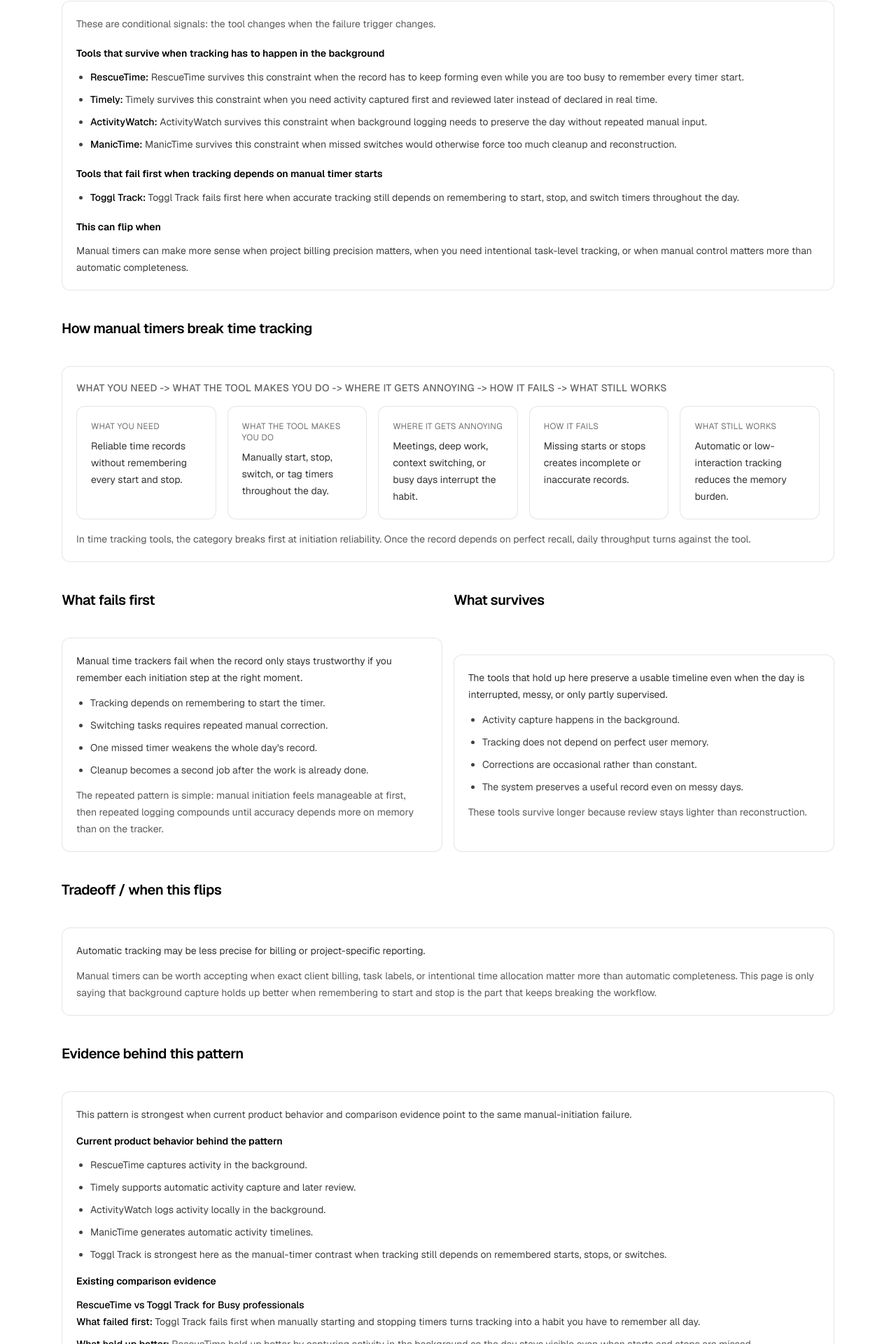
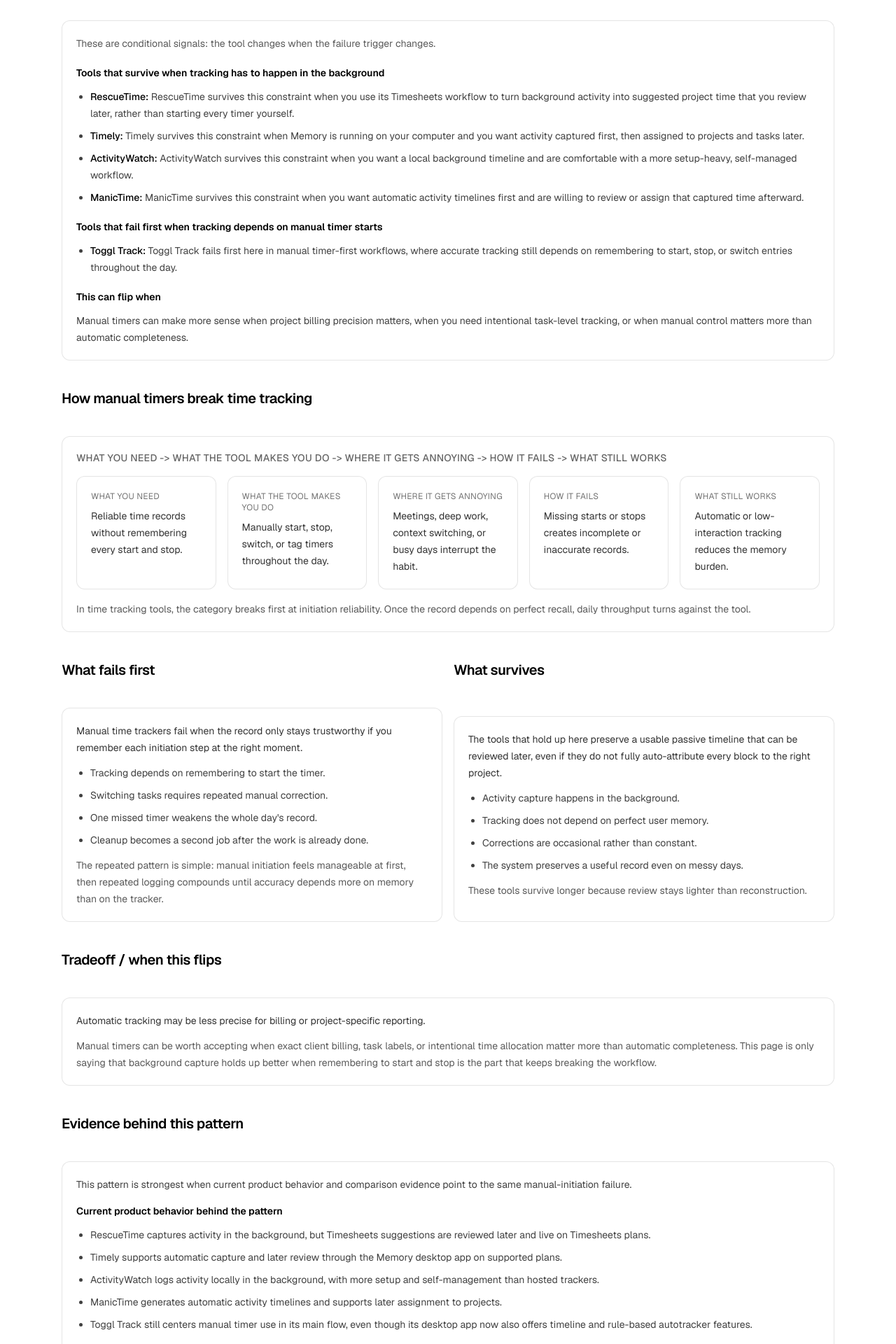
Before and after one commit to cullenmeyers/programmatic-comparisons, a Next.js app: page /time-tracking-tools/without-manual-timers in a window 1280 px wide. Shown: the part 640-2560 px from the top of the page at 70% size. Built offline with nearby package versions, Linux system fonts and the light colour scheme; no server answers.

Commit message:
Mark time tracking constraint page publish ready

```diff
--- a/content/seo/category-constraint-page-status.json
+++ b/content/seo/category-constraint-page-status.json
@@ -19,14 +19,13 @@
   "summary": {
     "closest_to_publish_ready": {
       "route": "/time-tracking-tools/without-manual-timers",
-      "reason": "It passes mechanism, tool eligibility, evidence, and template gates, and is mainly blocked by remaining external validation and indexing restrictions."
+      "reason": "It now passes the full Category + Constraint production gate and is the current publish-ready example in this set."
     },
     "should_not_be_indexed_now": [
       "/task-managers/for-people-who-hate-setup",
-      "/time-tracking-tools/without-manual-timers",
       "/team-collaboration-tools/for-clear-ownership"
     ],
-    "recommended_next_action": "Resolve the remaining external-validation gaps on the time-tracking page first, then replace weak setup evidence on the task-managers page, and finally narrow and rewrite the team-collaboration page around a tighter ownership boundary before treating it as more than template proof."
+    "recommended_next_action": "Publish or monitor the time-tracking page, then replace weak setup evidence on the task-managers page and narrow the team-collaboration page around a tighter ownership boundary before treating it as more than template proof."
   },
   "pages": [
     {
@@ -157,24 +156,17 @@
     {
       "route": "/time-tracking-tools/without-manual-timers",
       "page_file": "src/app/time-tracking-tools/without-manual-timers/page.tsx",
-      "final_status": "needs_more_research",
-      "failed_gate_to_address_first": "external_validation_gate",
-      "failure_type": "plan_or_platform_limits_unclear",
-      "next_repair_action": "run_external_validation_brief",
-      "next_artifact_to_create_or_update": "content/seo/research-briefs/[page-slug].json",
-      "allowed_files_to_modify": [
-        "content/seo/research-briefs/[page-slug].json",
-        "affected page only after plan or platform scope is explicit"
-      ],
-      "forbidden_actions": [
-        "publish",
-        "index",
-        "keep broad claims without scope"
-      ],
-      "default_next_status": "needs_more_research",
-      "rerun_required": "external_validation_gate",
-      "publish_allowed": false,
-      "index_submission_allowed": false,
+      "final_status": "publish_ready",
+      "failed_gate_to_address_first": null,
+      "failure_type": null,
+      "next_repair_action": null,
+      "next_artifact_to_create_or_update": null,
+      "allowed_files_to_modify": [],
+      "forbidden_actions": [],
+      "default_next_status": "publish_ready",
+      "rerun_required": null,
+      "publish_allowed": true,
+      "index_submission_allowed": true,
       "gates": {
         "mechanism_gate": {
           "status": "pass",
@@ -205,7 +197,7 @@
           "tools_that_should_be_removed_or_narrowed": [],
           "notes": [
             "The page avoids the most ambiguous mixed-mode tools flagged in the brief, such as Clockify, Paymo Track, and Timeular.",
-            "Toggl Track remains a defensible contrast tool, though its newer passive or suggested-entry features still need one more check."
+            "Toggl Track remains a defensible contrast tool because the page now limits the claim to manual timer-first workflows rather than treating the product as an absolute failure in every mode."
           ]
         },
         "evidence_gate": {
@@ -244,7 +236,7 @@
           ]
         },
         "external_validation_gate": {
-          "status": "fail",
+          "status": "pass",
           "externally_verified_claims": [
             "RescueTime supports automatic background activity capture.",
             "Timely supports background capture with later review.",
@@ -252,12 +244,12 @@
             "ManicTime automatically records activity without manually starting or stopping timers.",
             "Toggl Track's documented primary flow still centers on manual timer initiation."
           ],
-          "claims_still_needing_verification": [
-            "Whether Toggl Track now has newer passive or AI features strong enough to soften the page's manual-timer contrast.",
-            "Whether RescueTime, Timely, and ManicTime plan tiers or platform requirements materially narrow the survivor claim.",
-            "Whether the page's survivor standard should require project-ready automatic attribution or only a reconstructable passive timeline."
-          ],
-          "failure_reason": "The brief still marks the route as needing more research because survivor/failure standards and plan-tier implications are not fully settled at the page level."
+          "claims_still_needing_verification": [],
+          "notes": [
+            "The page now narrows the survivor standard to a reconstructable passive timeline rather than fully automatic project attribution.",
+            "Plan, platform, and setup constraints are now stated directly in the product-behavior section for RescueTime, Timely, ActivityWatch, and ManicTime.",
+            "The Toggl Track contrast is scoped to manual timer-first workflows and explicitly acknowledges its newer desktop timeline and rule-based autotracker features."
+          ]
         },
         "template_gate": {
           "status": "pass",
@@ -269,17 +261,16 @@
           ]
         },
         "indexing_gate": {
-          "status": "fail",
-          "should_be_submitted_or_indexed_now": false,
-          "should_remain_proof_or_internal_for_now": true,
-          "failure_reason": "Despite strong structure and evidence, the page is not publish_ready because external validation is still incomplete."
+          "status": "pass",
+          "should_be_submitted_or_indexed_now": true,
+          "should_remain_proof_or_internal_for_now": false,
+          "notes": [
+            "The page is publish_ready, so intentional indexing is now allowed under the production gate."
+          ]
         }
       },
-      "failed_gates": [
-        "external_validation_gate",
-        "indexing_gate"
-      ],
-      "recommended_next_action": "Close the remaining external-validation questions around route standards, plan-tier limits, and Toggl's newer passive features; this is the fastest path to a publish-ready example."
+      "failed_gates": [],
+      "recommended_next_action": null
     },
     {
       "route": "/team-collaboration-tools/for-clear-ownership",
--- a/src/app/time-tracking-tools/without-manual-timers/page.tsx
+++ b/src/app/time-tracking-tools/without-manual-timers/page.tsx
@@ -90,8 +90,9 @@
         <SectionHeading title="One-second verdict" />
         <Card className="space-y-3 border-black/15 bg-black/[0.03]">
           <p className="text-base leading-7 text-black/85">
-            If manual timers break your tracking habit, prefer tools that capture
-            activity automatically or reduce start/stop dependence.
+            If manual timers break your tracking habit, prefer tools that preserve
+            a reviewable activity timeline in the background so missed starts do
+            not force you to rebuild the day from memory.
           </p>
           <p className="text-sm leading-6 text-black/65">
             Be careful with tools where missing one timer start means the day&apos;s
@@ -115,23 +116,27 @@
             <ul className="list-disc space-y-2 pl-5 text-sm leading-6 text-black/75">
               <li>
                 <span className="font-medium text-black">RescueTime:</span>{" "}
-                RescueTime survives this constraint when the record has to keep
-                forming even while you are too busy to remember every timer start.
+                RescueTime survives this constraint when you use its Timesheets
+                workflow to turn background activity into suggested project time
+                that you review later, rather than starting every timer yourself.
               </li>
               <li>
                 <span className="font-medium text-black">Timely:</span> Timely
-                survives this constraint when you need activity captured first and
-                reviewed later instead of declared in real time.
+                survives this constraint when Memory is running on your computer
+                and you want activity captured first, then assigned to projects
+                and tasks later.
               </li>
               <li>
                 <span className="font-medium text-black">ActivityWatch:</span>{" "}
-                ActivityWatch survives this constraint when background logging needs
-                to preserve the day without repeated manual input.
+                ActivityWatch survives this constraint when you want a local
+                background timeline and are comfortable with a more setup-heavy,
+                self-managed workflow.
               </li>
               <li>
                 <span className="font-medium text-black">ManicTime:</span>{" "}
-                ManicTime survives this constraint when missed switches would
-                otherwise force too much cleanup and reconstruction.
+                ManicTime survives this constraint when you want automatic
+                activity timelines first and are willing to review or assign that
+                captured time afterward.
               </li>
             </ul>
           </div>
@@ -143,8 +148,9 @@
             <ul className="list-disc space-y-2 pl-5 text-sm leading-6 text-black/75">
               <li>
                 <span className="font-medium text-black">Toggl Track:</span> Toggl
-                Track fails first here when accurate tracking still depends on
-                remembering to start, stop, and switch timers throughout the day.
+                Track fails first here in manual timer-first workflows, where
+                accurate tracking still depends on remembering to start, stop, or
+                switch entries throughout the day.
               </li>
             </ul>
           </div>
@@ -240,8 +246,9 @@
           <SectionHeading title="What survives" />
           <Card className="space-y-3">
             <p className="text-sm leading-6 text-black/80">
-              The tools that hold up here preserve a usable timeline even when the
-              day is interrupted, messy, or only partly supervised.
+              The tools that hold up here preserve a usable passive timeline that
+              can be reviewed later, even if they do not fully auto-attribute
+              every block to the right project.
             </p>
             <ul className="list-disc space-y-2 pl-5 text-sm leading-6 text-black/75">
               <li>Activity capture happens in the background.</li>
@@ -286,13 +293,26 @@
               Current product behavior behind the pattern
             </h3>
             <ul className="list-disc space-y-2 pl-5 text-sm leading-6 text-black/75">
-              <li>RescueTime captures activity in the background.</li>
-              <li>Timely supports automatic activity capture and later review.</li>
-              <li>ActivityWatch logs activity locally in the background.</li>
-              <li>ManicTime generates automatic activity timelines.</li>
               <li>
-                Toggl Track is strongest here as the manual-timer contrast when
-                tracking still depends on remembered starts, stops, or switches.
+                RescueTime captures activity in the background, but Timesheets
+                suggestions are reviewed later and live on Timesheets plans.
+              </li>
+              <li>
+                Timely supports automatic capture and later review through the
+                Memory desktop app on supported plans.
+              </li>
+              <li>
+                ActivityWatch logs activity locally in the background, with more
+                setup and self-management than hosted trackers.
+              </li>
+              <li>
+                ManicTime generates automatic activity timelines and supports
+                later assignment to projects.
+              </li>
+              <li>
+                Toggl Track still centers manual timer use in its main flow, even
+                though its desktop app now also offers timeline and rule-based
+                autotracker features.
               </li>
             </ul>
           </div>
```
